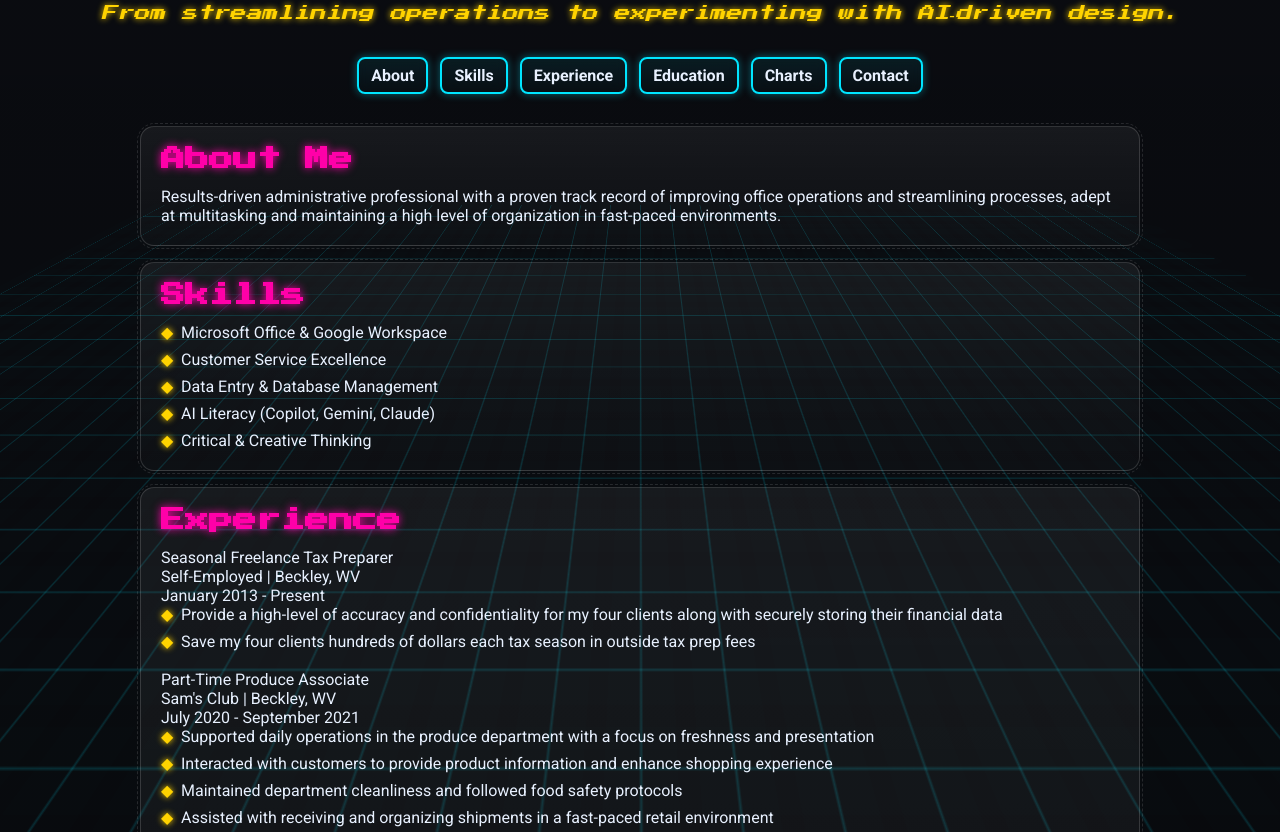
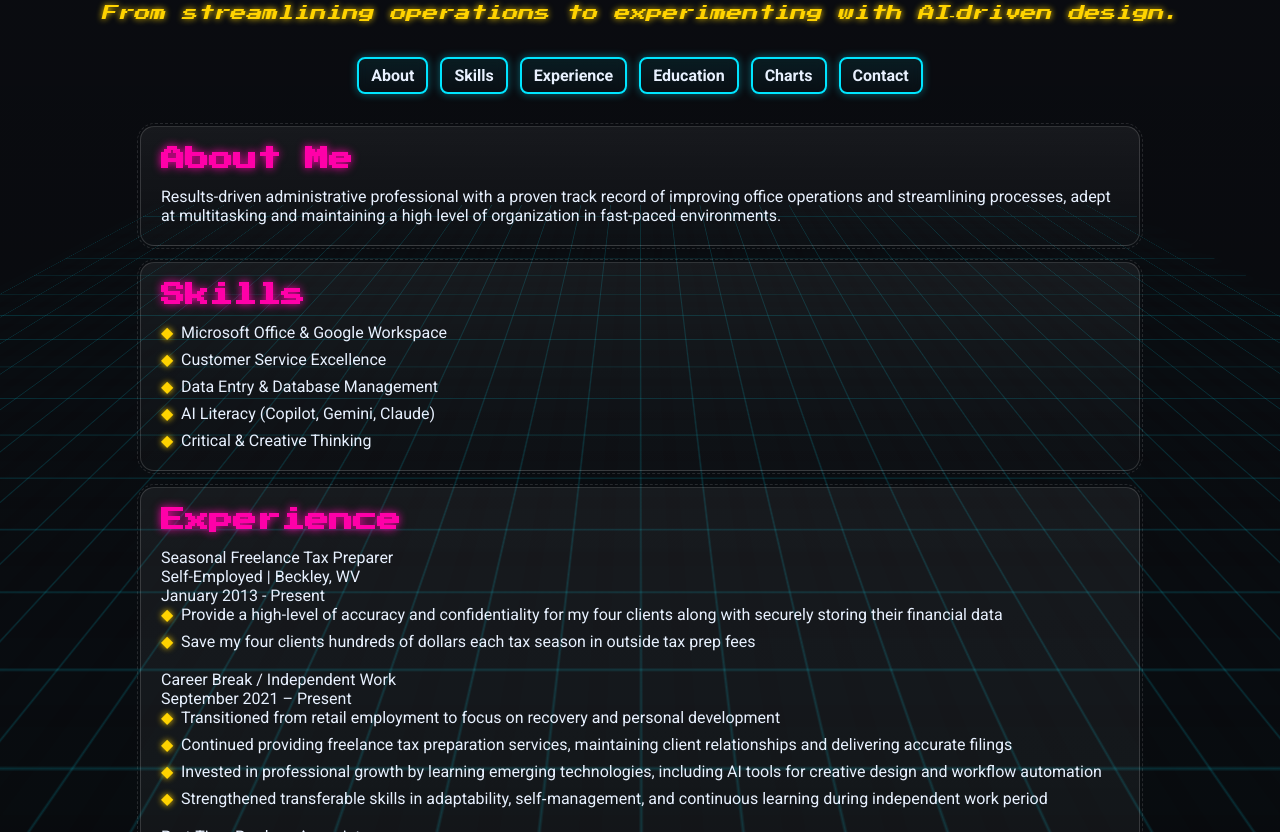
Before and after one commit to john-keppe/portfolio, a plain HTML site: page index.html in a window 1280 px wide. Shown: the part 106-938 px from the top of the page. Drawn offline with nearby package versions, Linux system fonts and the light colour scheme.

Commit message:
Update index.html with career break information
Added details about career break and independent work experience.

```diff
--- a/index.html
+++ b/index.html
@@ -71,6 +71,17 @@
     <ul>
       <li>Provide a high-level of accuracy and confidentiality for my four clients along with securely storing their financial data</li>
       <li>Save my four clients hundreds of dollars each tax season in outside tax prep fees</li>
+    </ul>
+
+<br>
+
+    <p>Career Break / Independent Work</p>
+    <p>September 2021 – Present</p>
+    <ul>
+      <li>Transitioned from retail employment to focus on recovery and personal development</li>
+      <li>Continued providing freelance tax preparation services, maintaining client relationships and delivering accurate filings</li>
+      <li>Invested in professional growth by learning emerging technologies, including AI tools for creative design and workflow automation</li>
+      <li>Strengthened transferable skills in adaptability, self‑management, and continuous learning during independent work period</li>
     </ul>
 
 <br>
```
